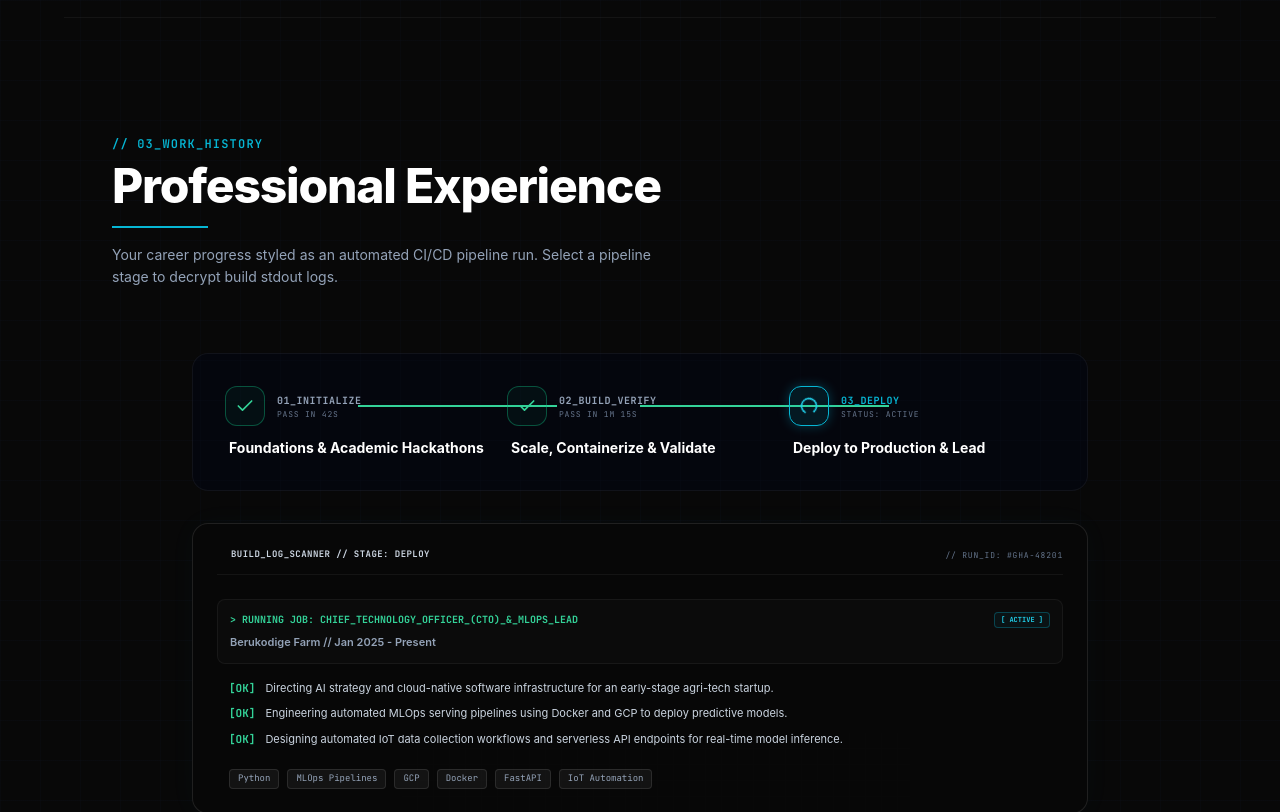
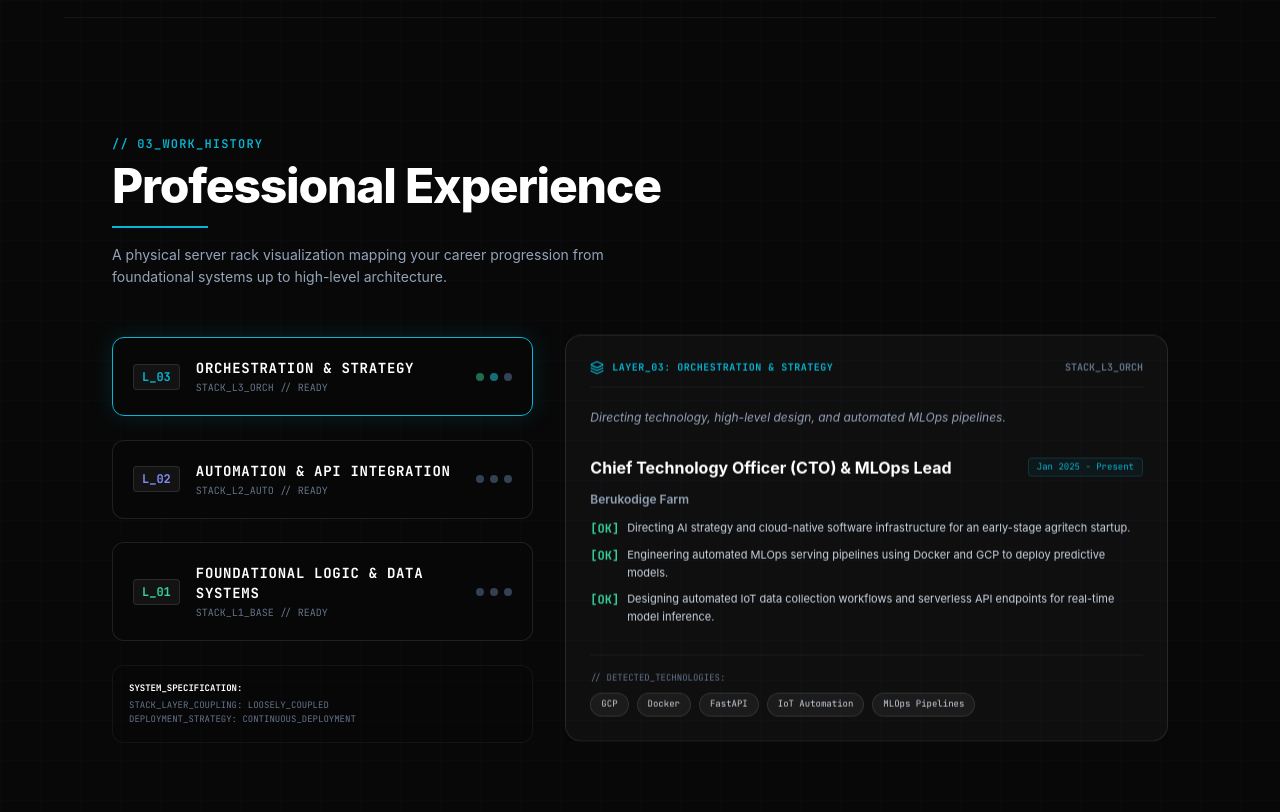
Before and after one commit to KRUTHIKTR/portfolio, a React (Vite) app: page / in a window 1280 px wide. Shown: the part 2400-3212 px from the top of the page. Built offline with nearby package versions, Linux system fonts and the light colour scheme.

Commit message:
feat: implement multi-layer cloud infrastructure stack career timeline with interactive 3D rack blocks

```diff
--- a/src/components/Timeline.jsx
+++ b/src/components/Timeline.jsx
@@ -1,46 +1,42 @@
-import React, { useState, useEffect } from 'react';
+import React, { useState } from 'react';
 import { motion, AnimatePresence } from 'framer-motion';
-import { Check, Play, PlayCircle, Loader2 } from 'lucide-react';
+import { Briefcase, Code, Award, Terminal, GitBranch, TrendingUp, Cpu, Server, Database, Layers } from 'lucide-react';
+import TiltCard from './TiltCard';
 
-const pipelineStages = [
+const layersData = [
   {
-    id: "initialize",
-    label: "01_INITIALIZE",
-    title: "Foundations & Academic Hackathons",
-    duration: "42s",
-    status: "PASSED",
-    color: "text-emerald-400 border-emerald-500/30",
-    jobs: [
+    id: 2,
+    level: "03",
+    name: "Orchestration & Strategy",
+    short: "Directing technology, high-level design, and automated MLOps pipelines.",
+    nodeId: "STACK_L3_ORCH",
+    color: "text-[#06b6d4]",
+    borderColor: "border-[#06b6d4]/30",
+    glowColor: "rgba(6, 182, 212, 0.15)",
+    roles: [
       {
-        role: "Data Infrastructure Assistant",
-        company: "CodeNimbus Solutions",
-        period: "Nov 2023 - Dec 2023",
+        role: "Chief Technology Officer (CTO) & MLOps Lead",
+        company: "Berukodige Farm",
+        period: "Jan 2025 - Present",
         bullets: [
-          "Evaluated target metrics, cleaned market datasets, and set up ETL scripts to support analytics pipelines.",
-          "Assisted in structuring relational database schemas to store analytics telemetry data."
+          "Directing AI strategy and cloud-native software infrastructure for an early-stage agritech startup.",
+          "Engineering automated MLOps serving pipelines using Docker and GCP to deploy predictive models.",
+          "Designing automated IoT data collection workflows and serverless API endpoints for real-time model inference."
+        ]
+      }
     ],
-        skills: ["SQL", "Data Analysis", "ETL Scripts", "Database Design"]
+    skills: ["GCP", "Docker", "FastAPI", "IoT Automation", "MLOps Pipelines"]
   },
   {
-        role: "Academic Hackathon Innovator",
-        company: "SDMIT / RVITM Teams",
-        period: "2024",
-        bullets: [
-          "Won 2nd and 3rd Places in national and regional hackathons/prototyping sprints.",
-          "Configured containerized systems and Edge-to-Cloud telemetry under 24-hour constraints."
-        ],
-        skills: ["IoT Automation", "Docker", "Rapid Prototyping"]
-      }
-    ]
-  },
-  {
-    id: "build_verify",
-    label: "02_BUILD_VERIFY",
-    title: "Scale, Containerize & Validate",
-    duration: "1m 15s",
-    status: "PASSED",
-    color: "text-emerald-400 border-emerald-500/30",
-    jobs: [
+    id: 1,
+    level: "02",
+    name: "Automation & API Integration",
+    short: "LLM workflows, container orchestration, and continuous deployment systems.",
+    nodeId: "STACK_L2_AUTO",
+    color: "text-indigo-400",
+    borderColor: "border-indigo-500/30",
+    glowColor: "rgba(99, 102, 241, 0.15)",
+    roles: [
       {
         role: "Cloud & MLOps Engineer Intern",
         company: "Sanjivini Eco Solutions Pvt Ltd",
@@ -48,243 +44,225 @@ const pipelineStages = [
         bullets: [
           "Developed AI-driven CRM workflows and automated LLM-orchestrated content generation pipelines using Python.",
           "Containerized workflow services and configured automated CI/CD pipelines to deploy systems on Google Cloud Platform (GCP)."
-        ],
-        skills: ["Python", "Docker", "GCP Cloud Run", "LLM Orchestration", "CI/CD Pipelines"]
+        ]
+      },
+      {
+        role: "Open Source DevOps Contributor (GSSoC'25)",
+        company: "GirlScript Summer of Code",
+        period: "July 2025 - Oct 2025",
+        bullets: [
+          "Selected as an active contributor for open-source project deployment configurations.",
+          "Collaborated to audit codebases, streamline CI/CD configurations, and fix Docker setup issues."
+        ]
       },
       {
         role: "Google Cloud Innovator & Community Expert",
-        company: "Google Developers Community Support",
-        period: "2024 - 2026",
+        company: "Google Developers",
+        period: "Nov 2024 - March 2026",
         bullets: [
-          "Explored scale-up configurations including Kubernetes, GKE clusters, and Cloud Build pipelines.",
-          "Supported community technical audits and optimized user system troubleshooting workflows."
+          "Explored real-world scale and containerization workflows involving Kubernetes, GCP GKE clusters, and Cloud Build.",
+          "Supported technical audits and optimized user system troubleshooting workflows across key Google product suites."
+        ]
+      }
     ],
-        skills: ["GCP", "Kubernetes (GKE)", "Docker Containers", "CI/CD", "Technical Support"]
+    skills: ["Python", "Docker", "CI/CD", "Kubernetes", "GCP Cloud Run", "Git & GitHub"]
   },
   {
-        role: "Open Source DevOps Contributor",
-        company: "GirlScript Summer of Code",
-        period: "July 2025 - Oct 2025",
+    id: 0,
+    level: "01",
+    name: "Foundational Logic & Data Systems",
+    short: "Core algorithms, data engineering scripts, database schemas, and academic CS.",
+    nodeId: "STACK_L1_BASE",
+    color: "text-emerald-400",
+    borderColor: "border-emerald-500/30",
+    glowColor: "rgba(16, 185, 129, 0.15)",
+    roles: [
+      {
+        role: "Data Infrastructure Assistant",
+        company: "CodeNimbus Solutions",
+        period: "Nov 2023 - Dec 2023",
         bullets: [
-          "Selected as a contributor for core DevOps configurations.",
-          "Fixed Docker setups and streamlined CI/CD pipeline verification files."
-        ],
-        skills: ["Git & GitHub", "DevOps Workflows", "Dockerfiles", "Bash Scripting"]
-      }
+          "Evaluated target metrics, clean market datasets, and set up simple ETL processing scripts to support analytics pipelines.",
+          "Assisted in structuring relational database schemas to store analytics telemetry data."
         ]
       },
       {
-    id: "deploy",
-    label: "03_DEPLOY",
-    title: "Deploy to Production & Lead",
-    duration: "ACTIVE",
-    status: "DEPLOYED",
-    color: "text-cyan-400 border-cyan-500/30",
-    jobs: [
-      {
-        role: "Chief Technology Officer (CTO) & MLOps Lead",
-        company: "Berukodige Farm",
-        period: "Jan 2025 - Present",
+        role: "B.E. Computer Science & Engineering",
+        company: "SDMIT",
+        period: "Completed",
         bullets: [
-          "Directing AI strategy and cloud-native software infrastructure for an early-stage agri-tech startup.",
-          "Engineering automated MLOps serving pipelines using Docker and GCP to deploy predictive models.",
-          "Designing automated IoT data collection workflows and serverless API endpoints for real-time model inference."
+          "Studied core concepts including Data Structures, Database Management Systems, Operating System Kernels, and Network Protocols."
+        ]
+      }
     ],
-        skills: ["Python", "MLOps Pipelines", "GCP", "Docker", "FastAPI", "IoT Automation"]
-      }
-    ]
+    skills: ["SQL", "Data Analysis", "ETL Scripts", "Database Design", "Core CS Algorithms"]
   }
 ];
 
+function ServerRackBlock({ layer, isActive, isHovered, onHover, onSelect }) {
+  return (
+    <motion.div
+      onMouseEnter={() => onHover(true)}
+      onMouseLeave={() => onHover(false)}
+      onClick={onSelect}
+      whileHover={{ scale: 1.02, y: -2 }}
+      style={{
+        boxShadow: isHovered || isActive ? `0 0 25px ${layer.glowColor}` : 'none'
+      }}
+      className={`bg-[#080808]/90 border ${
+        isActive || isHovered ? layer.borderColor.replace('/30', '') : 'border-white/10'
+      } rounded-xl p-5 cursor-pointer relative overflow-hidden transition-all duration-300 flex justify-between items-center group`}
+    >
+      {/* Grid Pattern Accent */}
+      <div className="absolute inset-0 bg-[linear-gradient(to_right,#111_1px,transparent_1px),linear-gradient(to_bottom,#111_1px,transparent_1px)] bg-[size:12px_12px] opacity-10 pointer-events-none" />
+
+      {/* Left side: Node ID & Level */}
+      <div className="flex items-center gap-4 relative z-10 text-left">
+        <div className={`font-mono text-xs border border-white/10 px-2 py-1 rounded bg-white/5 font-bold ${layer.color}`}>
+          L_{layer.level}
+        </div>
+        <div>
+          <h3 className="text-sm font-bold text-white uppercase font-mono tracking-wider">{layer.name}</h3>
+          <p className="text-[10px] text-slate-500 font-mono mt-0.5">{layer.nodeId} // READY</p>
+        </div>
+      </div>
+
+      {/* Right side: Blinking status LEDs */}
+      <div className="flex gap-1.5 relative z-10">
+        <span className={`w-2 h-2 rounded-full ${isActive || isHovered ? 'bg-emerald-400 animate-pulse' : 'bg-slate-700'}`} />
+        <span className={`w-2 h-2 rounded-full ${isActive || isHovered ? 'bg-cyan-400 animate-pulse' : 'bg-slate-700'}`} />
+        <span className="w-2 h-2 rounded-full bg-slate-700" />
+      </div>
+    </motion.div>
+  );
+}
+
 export default function Timeline({ isZeroG }) {
-  const [selectedStage, setSelectedStage] = useState("deploy");
-  const [animatedStage, setAnimatedStage] = useState(0);
+  const [activeLayer, setActiveLayer] = useState(2); // Default to Top Layer (Orchestration)
+  const [hoveredLayer, setHoveredLayer] = useState(null);
 
-  // Progressive pipeline run animation on mount
-  useEffect(() => {
-    const timers = [
-      setTimeout(() => setAnimatedStage(1), 800),
-      setTimeout(() => setAnimatedStage(2), 1600),
-      setTimeout(() => setAnimatedStage(3), 2400)
-    ];
-    return () => timers.forEach(clearTimeout);
-  }, []);
+  const displayLayerIndex = hoveredLayer !== null ? hoveredLayer : activeLayer;
+  const currentLayer = layersData.find(l => l.id === displayLayerIndex);
 
   return (
     <section id="orbit" className="relative py-28 px-6 md:px-12 max-w-6xl mx-auto z-10 border-b border-white/5">
       {/* Section Header */}
-      <div className="text-left mb-16">
+      <div className="text-left mb-12">
         <span className="text-xs font-mono uppercase tracking-widest text-[#06b6d4] font-semibold">// 03_WORK_HISTORY</span>
         <h2 className="text-3xl md:text-5xl font-extrabold text-white mt-2 mb-4 font-sans tracking-tight">
           Professional Experience
         </h2>
         <div className="h-[2px] w-24 bg-[#06b6d4] mb-4" />
         <p className="text-slate-400 max-w-xl text-sm font-sans leading-relaxed">
-          Your career progress styled as an automated CI/CD pipeline run. Select a pipeline stage to decrypt build stdout logs.
+          A physical server rack visualization mapping your career progression from foundational systems up to high-level architecture.
         </p>
       </div>
 
-      {/* CI/CD Pipeline Board */}
-      <div className="relative max-w-4xl mx-auto bg-slate-950/40 border border-white/5 rounded-2xl p-6 md:p-8 backdrop-blur-md mb-8">
+      {/* Two Column Blueprint Stack Layout */}
+      <div className="grid grid-cols-1 lg:grid-cols-12 gap-8 items-stretch">
 
-        {/* Horizontal connections grid */}
-        <div className="flex flex-col md:flex-row justify-between items-center gap-8 md:gap-4 relative">
+        {/* Left Column: Interactive 3D Server Blocks (5/12 width) */}
+        <div className="lg:col-span-5 flex flex-col justify-between gap-4 h-full">
+          {layersData.map((layer) => (
+            <ServerRackBlock
+              key={layer.id}
+              layer={layer}
+              isActive={activeLayer === layer.id}
+              isHovered={hoveredLayer === layer.id}
+              onHover={(hovering) => setHoveredLayer(hovering ? layer.id : null)}
+              onSelect={() => setActiveLayer(layer.id)}
+            />
+          ))}
 
-          {/* Connector Line 1 (Initialize to Build) */}
-          <div className="absolute left-[16%] right-[60%] top-[20px] -translate-y-1/2 h-[2px] bg-white/5 pointer-events-none hidden md:block z-0">
-            <motion.div
-              className="absolute top-0 left-0 h-full bg-emerald-400"
-              initial={{ width: 0 }}
-              animate={animatedStage >= 1 ? { width: "100%" } : { width: 0 }}
-              transition={{ duration: 0.6, ease: "easeInOut" }}
-            />
-          </div>
-
-          {/* Connector Line 2 (Build to Deploy) */}
-          <div className="absolute left-[50%] right-[20%] top-[20px] -translate-y-1/2 h-[2px] bg-white/5 pointer-events-none hidden md:block z-0">
-            <motion.div
-              className="absolute top-0 left-0 h-full bg-emerald-400"
-              initial={{ width: 0 }}
-              animate={animatedStage >= 2 ? { width: "100%" } : { width: 0 }}
-              transition={{ duration: 0.6, ease: "easeInOut" }}
-            />
-          </div>
-
-          {pipelineStages.map((stage, idx) => {
-            const isSelected = selectedStage === stage.id;
-            const isStageActive = animatedStage >= idx;
-            const isDeployStage = stage.id === "deploy";
-
-            return (
-              <button
-                key={stage.id}
-                onClick={() => setSelectedStage(stage.id)}
-                className={`flex-1 flex flex-col items-center md:items-start text-center md:text-left group relative z-10 focus:outline-none cursor-pointer w-full max-w-xs md:max-w-none`}
-              >
-                {/* Node Top Row: Badge + Status */}
-                <div className="flex items-center gap-3 mb-3">
-                  {/* Status Indicator checkmark */}
-                  <motion.div
-                    initial={{ scale: 0.8, opacity: 0 }}
-                    animate={isStageActive ? { scale: 1, opacity: 1 } : { scale: 0.8, opacity: 0.2 }}
-                    className={`w-10 h-10 rounded-xl border flex items-center justify-center transition-all ${
-                      isSelected
-                        ? 'border-[#06b6d4] bg-[#06b6d4]/10 shadow-[0_0_12px_rgba(6,182,212,0.3)]'
-                        : isStageActive
-                        ? isDeployStage
-                          ? 'border-cyan-500/40 bg-cyan-500/5'
-                          : 'border-emerald-500/40 bg-emerald-500/5'
-                        : 'border-white/10 bg-slate-950'
-                    }`}
-                  >
-                    {isDeployStage && isStageActive ? (
-                      <Loader2 className="w-5 h-5 text-cyan-400 animate-spin" />
-                    ) : isStageActive ? (
-                      <Check className="w-5 h-5 text-emerald-400" />
-                    ) : (
-                      <span className="text-[10px] font-mono text-slate-600">WAIT</span>
-                    )}
-                  </motion.div>
-
-                  {/* Stage metadata */}
-                  <div className="flex flex-col items-start font-mono text-left">
-                    <span className={`text-[10px] font-bold tracking-wider transition-colors ${
-                      isSelected ? 'text-[#06b6d4]' : 'text-slate-400 group-hover:text-slate-200'
-                    }`}>
-                      {stage.label}
-                    </span>
-                    <span className="text-[8px] text-slate-500 uppercase tracking-widest">
-                      {stage.status === 'ACTIVE' || stage.id === 'deploy' ? 'STATUS: ACTIVE' : `PASS in ${stage.duration}`}
-                    </span>
+          {/* Tech Spec Box */}
+          <div className="border border-white/5 bg-[#080808]/40 rounded-xl p-4 font-mono text-[9px] text-slate-500 text-left">
+            <span className="text-white font-bold block mb-1">SYSTEM_SPECIFICATION:</span>
+            <span>STACK_LAYER_COUPLING: LOOSELY_COUPLED</span>
+            <br />
+            <span>DEPLOYMENT_STRATEGY: CONTINUOUS_DEPLOYMENT</span>
           </div>
         </div>
 
-                {/* Node Title */}
-                <h3 className={`text-sm font-bold text-white transition-colors duration-300 pl-1 ${
-                  isSelected ? 'text-white' : 'text-slate-300 group-hover:text-white'
-                }`}>
-                  {stage.title}
-                </h3>
-              </button>
-            );
-          })}
+        {/* Right Column: Layer Spec Panel (7/12 width) */}
+        <div className="lg:col-span-7 flex flex-col justify-between">
+          <AnimatePresence mode="wait">
+            <motion.div
+              key={displayLayerIndex}
+              initial={{ opacity: 0, x: 15 }}
+              animate={{ opacity: 1, x: 0 }}
+              exit={{ opacity: 0, x: -15 }}
+              transition={{ duration: 0.25 }}
+              className="h-full"
+            >
+              <TiltCard isZeroG={isZeroG} className="relative overflow-hidden h-full flex flex-col justify-between border-white/15">
+                <div className="flex flex-col gap-1 text-left">
+
+                  {/* Layer HUD Header */}
+                  <div className="flex items-center justify-between gap-4 border-b border-white/5 pb-3 mb-4 font-mono text-[10px]">
+                    <div className="flex items-center gap-2">
+                      <Layers className={`w-3.5 h-3.5 ${currentLayer.color}`} />
+                      <span className={`font-bold uppercase tracking-wider ${currentLayer.color}`}>
+                        LAYER_{currentLayer.level}: {currentLayer.name}
+                      </span>
+                    </div>
+                    <span className="text-slate-500 font-bold">{currentLayer.nodeId}</span>
                   </div>
 
-      </div>
+                  {/* Short Description */}
+                  <p className="text-xs text-slate-400 mb-6 italic font-sans leading-relaxed">
+                    {currentLayer.short}
+                  </p>
 
-      {/* Expandable Build Log console under the active stage */}
-      <div className="min-h-[260px] relative">
-        <AnimatePresence mode="wait">
-          {selectedStage && (
-            <motion.div
-              key={selectedStage}
-              initial={{ opacity: 0, y: 15 }}
-              animate={{ opacity: 1, y: 0 }}
-              exit={{ opacity: 0, y: -15 }}
-              transition={{ duration: 0.3 }}
-              className="max-w-4xl mx-auto border border-white/10 bg-[#080808]/95 rounded-2xl p-5 md:p-6 font-mono text-left relative overflow-hidden backdrop-blur-xl shadow-[0_0_30px_rgba(6,182,212,0.03)] z-10"
-            >
-              <div className="absolute inset-0 bg-[linear-gradient(to_right,#111_1px,transparent_1px),linear-gradient(to_bottom,#111_1px,transparent_1px)] bg-[size:16px_16px] opacity-15 pointer-events-none" />
-
-              {/* Terminal Log Header */}
-              <div className="flex justify-between items-center border-b border-white/5 pb-3 mb-6 relative z-10">
-                <div className="flex items-center gap-2">
-                  <span className="w-1.5 h-1.5 rounded-full bg-emerald-400 animate-ping" />
-                  <span className="text-[9px] font-bold text-slate-300 uppercase tracking-wider">
-                    BUILD_LOG_SCANNER // STAGE: {selectedStage.toUpperCase()}
+                  {/* List of Specific Roles/Experiences in this Layer */}
+                  <div className="space-y-6">
+                    {currentLayer.roles.map((roleItem, rIdx) => (
+                      <div key={rIdx} className="space-y-3">
+                        <div className="flex flex-col md:flex-row md:items-center justify-between gap-1">
+                          <h4 className="text-sm md:text-base font-bold text-white">
+                            {roleItem.role}
+                          </h4>
+                          <span className="text-[9px] font-mono text-[#06b6d4] border border-[#06b6d4]/20 px-2 py-0.5 rounded bg-[#06b6d4]/5 md:self-center self-start">
+                            {roleItem.period}
                           </span>
                         </div>
-                <span className="text-[8px] text-slate-500 uppercase tracking-widest font-mono">// RUN_ID: #GHA-48201</span>
-              </div>
+                        <h5 className="text-xs font-semibold text-slate-400 -mt-1">
+                          {roleItem.company}
+                        </h5>
 
-              {/* Logs Stream */}
-              <div className="space-y-8 relative z-10">
-                {pipelineStages.find(s => s.id === selectedStage).jobs.map((job, jIdx) => (
-                  <div key={jIdx} className="space-y-4">
-                    {/* Job banner block */}
-                    <div className="bg-white/[0.02] border border-white/5 rounded-lg p-3 text-[10px] space-y-1.5">
-                      <div className="flex justify-between items-center text-emerald-400 font-bold">
-                        <span>&gt; RUNNING JOB: {job.role.toUpperCase().replace(/ /g, "_")}</span>
-                        <span className={`text-[7px] border px-1.5 py-0.5 rounded ${
-                          selectedStage === 'deploy'
-                            ? 'border-cyan-500/30 text-cyan-400 bg-cyan-500/5'
-                            : 'border-emerald-500/30 text-emerald-400 bg-emerald-500/5'
-                        }`}>
-                          {selectedStage === 'deploy' ? '[ ACTIVE ]' : '[ SUCCESS ]'}
-                        </span>
-                      </div>
-                      <div className="text-slate-400 font-sans font-semibold text-[11px]">{job.company} // {job.period}</div>
-                    </div>
-
-                    {/* Stdout metrics logs */}
-                    <div className="space-y-2 pl-3">
-                      {job.bullets.map((bullet, bIdx) => (
-                        <div key={bIdx} className="flex gap-2.5 items-start text-[11px] text-slate-300 font-sans">
-                          <span className="text-emerald-400 font-mono font-bold select-none">[OK]</span>
-                          <span className="leading-relaxed">{bullet}</span>
+                        <ul className="text-xs space-y-2 list-none text-slate-400">
+                          {roleItem.bullets.map((bullet, bIdx) => (
+                            <li key={bIdx} className="flex gap-2 items-start font-mono leading-relaxed">
+                              <span className="text-emerald-400 font-bold select-none">[OK]</span>
+                              <span className="font-sans text-[11px] text-slate-300">{bullet}</span>
+                            </li>
+                          ))}
+                        </ul>
                       </div>
                     ))}
                   </div>
 
-                    {/* Tags */}
-                    <div className="flex flex-wrap gap-2 pl-3 pt-1">
-                      {job.skills.map((skill, sIdx) => (
+                  {/* Floating Glowing Tech Tags */}
+                  <div className="border-t border-white/5 pt-4 mt-6">
+                    <span className="text-[9px] font-mono text-slate-500 block mb-2">// DETECTED_TECHNOLOGIES:</span>
+                    <div className="flex flex-wrap gap-2">
+                      {currentLayer.skills.map((skill, sIdx) => (
                         <span
                           key={sIdx}
-                          className="text-[9px] px-2 py-0.5 rounded font-mono bg-white/5 border border-white/10 text-slate-400"
+                          className="text-[9px] px-2.5 py-1 rounded-full font-mono bg-white/5 border border-white/10 text-slate-300 hover:border-[#06b6d4]/40 hover:bg-[#06b6d4]/5 transition-all duration-300"
                         >
                           {skill}
                         </span>
                       ))}
                     </div>
                   </div>
-                ))}
+
                 </div>
+              </TiltCard>
             </motion.div>
-          )}
           </AnimatePresence>
         </div>
 
+      </div>
     </section>
   );
 }
```
Lines whose indentation alone changed are shown as unchanged.
